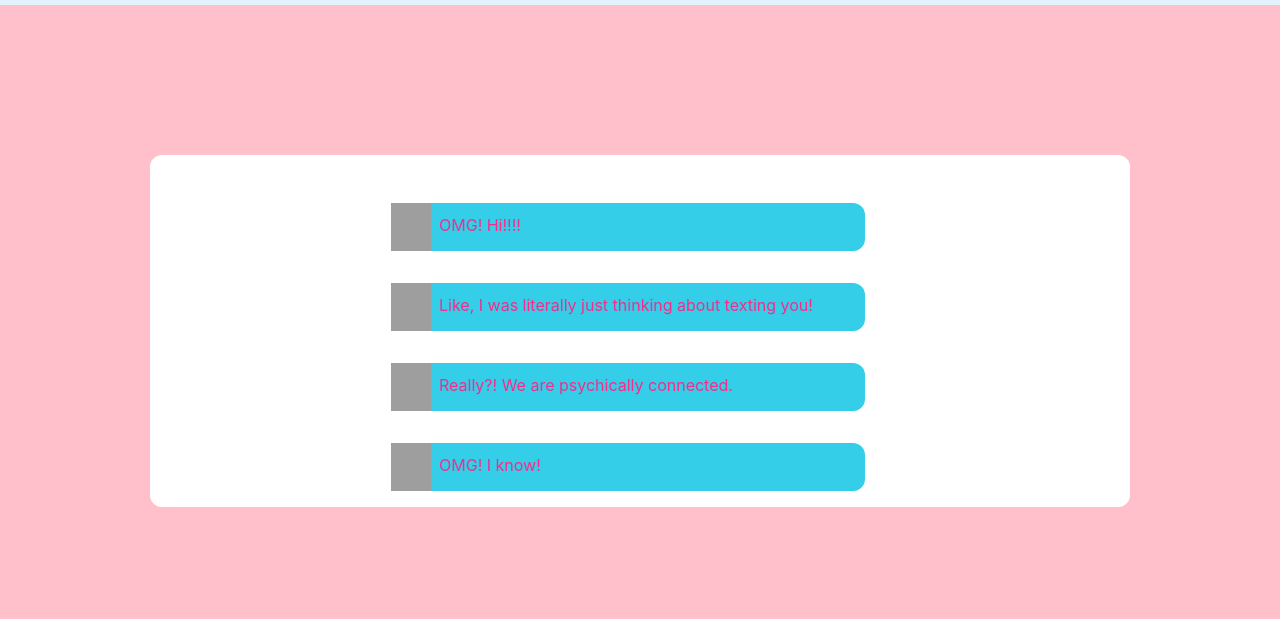
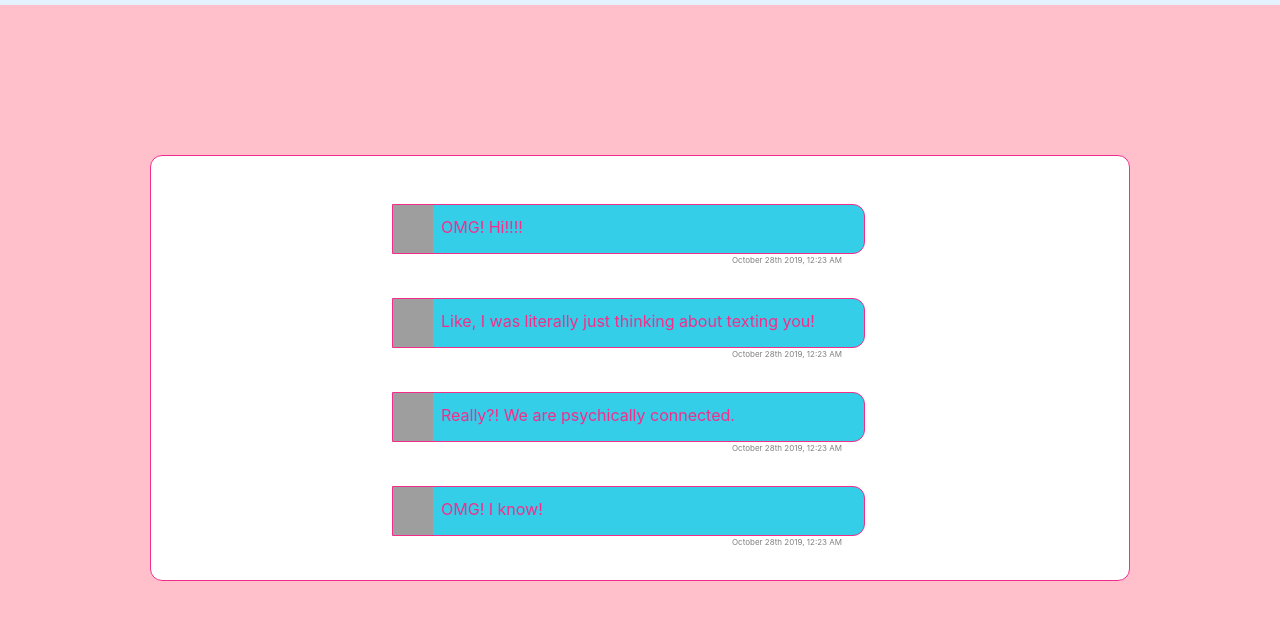
Before and after one commit to denzelb5/chatty-Cathy, a website built with webpack: page src/index.html in a window 1280 px wide. Shown: the part 59-678 px from the top of the page. Built offline with nearby package versions, Linux system fonts and the light colour scheme; grey boxes are pictures that could not be loaded.

Commit message:
added timestamp

```diff
--- a/package.json
+++ b/package.json
@@ -41,6 +41,7 @@
     "axios": "^0.19.0",
     "bootstrap": "^4.3.1",
     "jquery": "^3.4.1",
+    "moment": "^2.24.0",
     "popper.js": "^1.16.0"
   }
 }
--- a/src/index.html
+++ b/src/index.html
@@ -13,7 +13,7 @@
           Chatty Cathy
         </a>
         <form class="nav col-8 form-inline d-flex justify-content-between">
-          <input type="password" class="form-control col-6" id="exampleInputPassword1" placeholder="Type message here">
+          <input type="text" class="form-control col-6" id="input-box" placeholder="Type message here">
           <div class="form-check">
               <input class="form-check-input" type="radio" name="dark-mode" id="dark-mode" value="option1" checked>
               <label class="form-check-label" for="dark-mode">
--- a/src/javascripts/components/messages/messages.js
+++ b/src/javascripts/components/messages/messages.js
@@ -1,6 +1,7 @@
 import utilities from '../../helpers/utilities';
 import d from '../../helpers/data';
 import './messages.scss';
+import t from '../timestamp/timestamp';
 
 const printMessages = () => {
   let domString = '';
@@ -11,6 +12,7 @@ const printMessages = () => {
     // domString += '</div>';
   });
   utilities.printToDom(domString, 'message-body');
+  t.getTime();
 };
 
 export default { printMessages };
--- a/src/javascripts/components/messages/messages.scss
+++ b/src/javascripts/components/messages/messages.scss
@@ -10,13 +10,16 @@ img {
   border-radius: 12px;
   justify-content: center;
   padding: 1em;
+  border: 1px solid rgb(244, 45, 138);
 }
 
 .chat-output {
   margin-top: 2em;
   margin-left: 225px;
   background-color: rgb(53, 206, 233);
-  border-radius: 12px;
+  border-top-right-radius: 12px;
+  border-bottom-right-radius: 12px;
   width: 50%;
   color: rgb(244, 45, 138);
+  border: 1px solid rgb(244, 45, 138);
 }
--- a/src/javascripts/components/timestamp/timestamp.js
+++ b/src/javascripts/components/timestamp/timestamp.js
@@ -1 +1,10 @@
-import utilities from '../../helpers/utilities';
+import $ from 'jquery';
+import moment from 'moment';
+import './timestamp.scss';
+
+const getTime = () => {
+  const time = moment().format('MMMM Do YYYY, LT');
+  return $(`<p class="timestamp col-3">${time}</p>`).insertAfter('.chat-output');
+};
+
+export default { getTime };
--- /dev/null
+++ b/src/javascripts/components/timestamp/timestamp.scss
@@ -0,0 +1,5 @@
+.timestamp {
+  color: gray;
+  font-size: .5em;
+  margin-left: 550px;
+}
```
